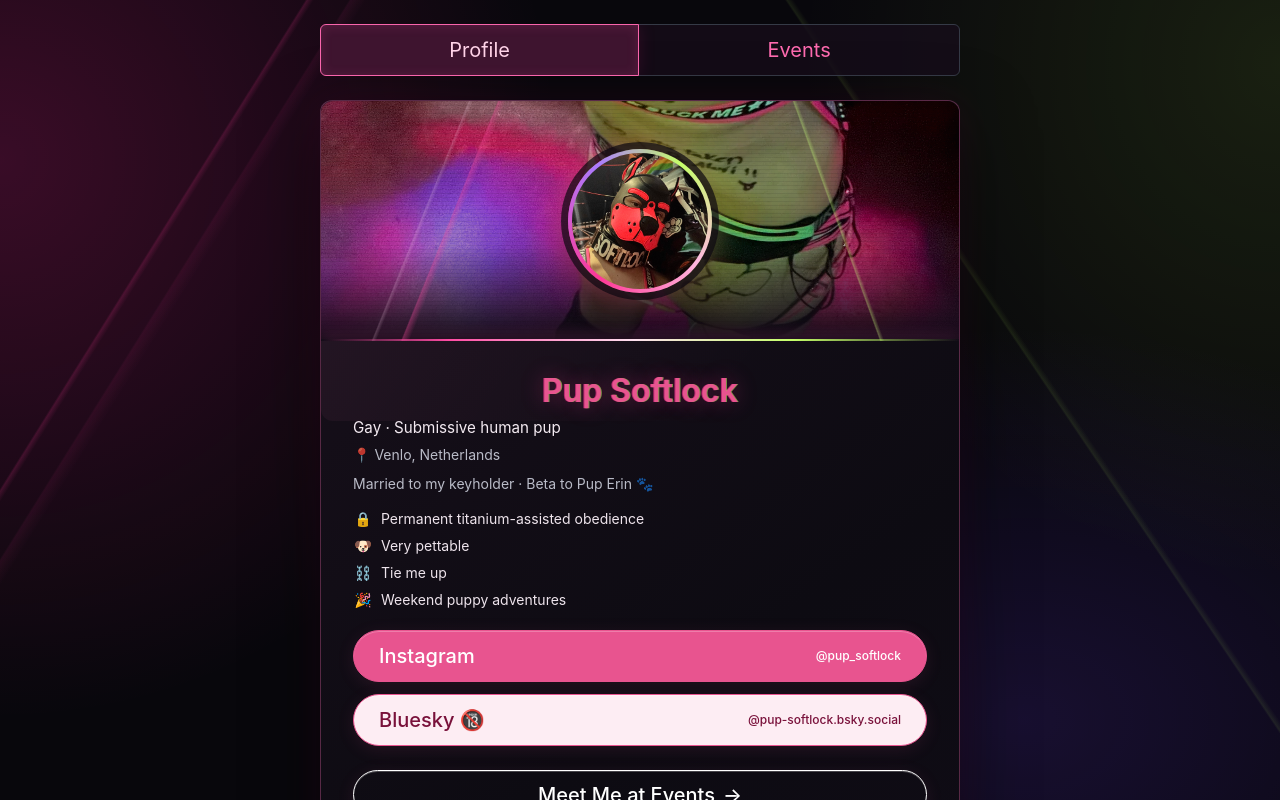
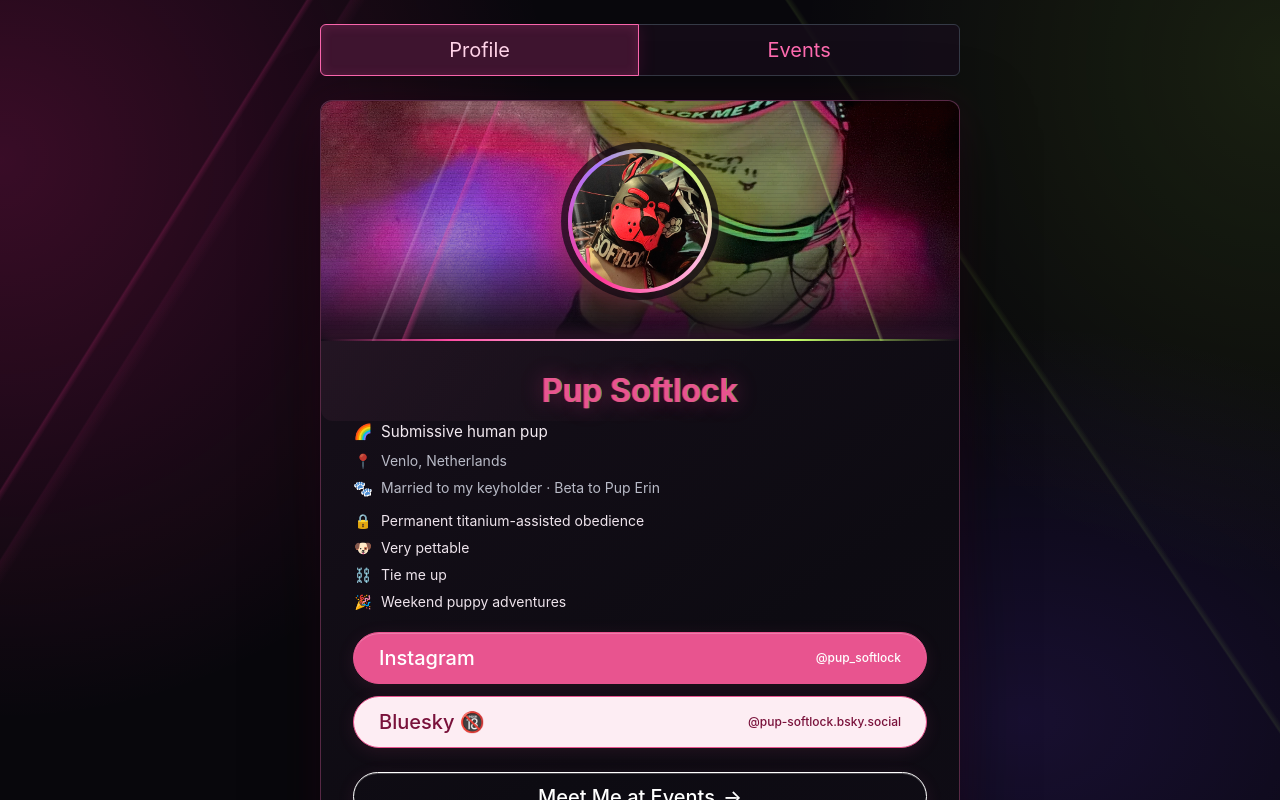
Before and after one commit to pup-softlock/pup-softlock-landing, a Nuxt app: page / in a window 1280 px wide. Shown: the top 800 px of the page. Built offline with nearby package versions, Linux system fonts and the light colour scheme.

Commit message:
Align profile details and simplify interest tags

```diff
--- a/app/assets/scss/main.scss
+++ b/app/assets/scss/main.scss
@@ -458,6 +458,10 @@ h6 {
 }
 
 .profile-content {
+  --profile-icon-width: 1.25rem;
+  --profile-icon-gap: 0.5rem;
+  --profile-row-gap: 0.375rem;
+
   position: relative;
   padding: clamp(1.25rem, 4vw, 2rem);
   text-wrap: pretty;
@@ -477,7 +481,7 @@ h6 {
   display: flex;
   flex-direction: column;
   align-items: stretch;
-  gap: 1rem;
+  gap: 0.75rem;
 
   .title {
     font-weight: 600;
@@ -488,6 +492,30 @@ h6 {
   }
 }
 
+.profile-meta {
+  display: grid;
+  gap: var(--profile-row-gap);
+}
+
+.profile-meta-row,
+.profile-intro-line {
+  display: grid;
+  grid-template-columns: var(--profile-icon-width) minmax(0, 1fr);
+  align-items: start;
+  column-gap: var(--profile-icon-gap);
+  line-height: 1.5;
+}
+
+.profile-meta-text {
+  grid-column: 2;
+}
+
+.profile-meta-icon,
+.profile-intro-line .intro-emoji {
+  width: var(--profile-icon-width);
+  text-align: center;
+}
+
 .profile-subtitle {
   color: #f3eaf1;
   font-size: 0.95rem;
@@ -496,9 +524,8 @@ h6 {
 .profile-intro {
   display: grid;
   grid-template-columns: minmax(0, 1fr);
-  justify-items: start;
-  gap: 0.375rem;
-  margin: 0.875rem 0 0;
+  gap: var(--profile-row-gap);
+  margin: 0.75rem 0 0;
   font-size: 0.875rem;
 
   > li {
@@ -507,18 +534,8 @@ h6 {
 }
 
 .profile-intro-line {
-  display: inline-flex;
-  align-items: center;
-  gap: 0.5rem;
   color: #eee4ec;
   text-align: left;
-  line-height: 1.5;
-
-  .intro-emoji {
-    width: 1.25rem;
-    flex-shrink: 0;
-    text-align: center;
-  }
 }
 
 .profile-location,
--- a/app/data/profile.ts
+++ b/app/data/profile.ts
@@ -20,9 +20,9 @@ export const PROFILE = {
   title: "Pup Softlock | Gay Human Pup, Chastity & Puppy Play",
   description:
     "Meet Pup Softlock, a gay submissive human pup from Venlo, Netherlands. Permanent chastity, puppy adventures, bondage, tails, and speculative kink fiction.",
-  identity: "Gay · Submissive human pup",
+  identity: "Submissive human pup",
   location: "Venlo, Netherlands",
-  relationships: "Married to my keyholder · Beta to Pup Erin 🐾",
+  relationships: "Married to my keyholder · Beta to Pup Erin",
   puppyhood:
     "Puppy play isn't just something I do at parties. It's part of my identity, my sexuality, and how I see myself. The hood makes it visible, but the puppy doesn't disappear when I take it off. 🐶",
   adventures:
@@ -72,16 +72,10 @@ export const PROFILE_INTERESTS: ProfileTag[] = [
   {
     id: "tails",
     emoji: "🐾",
-    label: "Tails",
+    label: "Plug tails",
     prominent: true,
   },
   { id: "bondage", emoji: "⛓️", label: "Bondage & BDSM" },
-  {
-    id: "toys",
-    emoji: "😇",
-    label: "Toys",
-    prominent: true,
-  },
   { id: "e-stim", emoji: "⚡", label: "E-stim" },
   { id: "parties", emoji: "🎉", label: "Fetish parties" },
 ];
--- a/app/pages/index.vue
+++ b/app/pages/index.vue
@@ -112,19 +112,24 @@ useHead({
         </div>
         <div class="card-content profile-content">
           <header class="profile-identity">
-            <div>
-              <h1
-                id="profile-name"
-                class="title is-3 has-text-primary has-text-centered mb-2"
-              >
-                {{ PROFILE.name }}
-              </h1>
-              <p class="profile-subtitle">{{ PROFILE.identity }}</p>
-              <p class="profile-location small-note mt-1">
-                <span aria-hidden="true">📍</span> {{ PROFILE.location }}
+            <h1
+              id="profile-name"
+              class="title is-3 has-text-primary has-text-centered mb-0"
+            >
+              {{ PROFILE.name }}
+            </h1>
+            <div class="profile-meta">
+              <p class="profile-meta-row profile-subtitle">
+                <span class="profile-meta-icon" role="img" aria-label="Gay">🌈</span>
+                <span class="profile-meta-text">{{ PROFILE.identity }}</span>
               </p>
-              <p class="profile-relationships small-note mt-2">
-                {{ PROFILE.relationships }}
+              <p class="profile-meta-row profile-location small-note">
+                <span class="profile-meta-icon" aria-hidden="true">📍</span>
+                <span class="profile-meta-text">{{ PROFILE.location }}</span>
+              </p>
+              <p class="profile-meta-row profile-relationships small-note">
+                <span class="profile-meta-icon needs-contrast" aria-hidden="true">🐾</span>
+                <span class="profile-meta-text">{{ PROFILE.relationships }}</span>
               </p>
             </div>
           </header>
```
